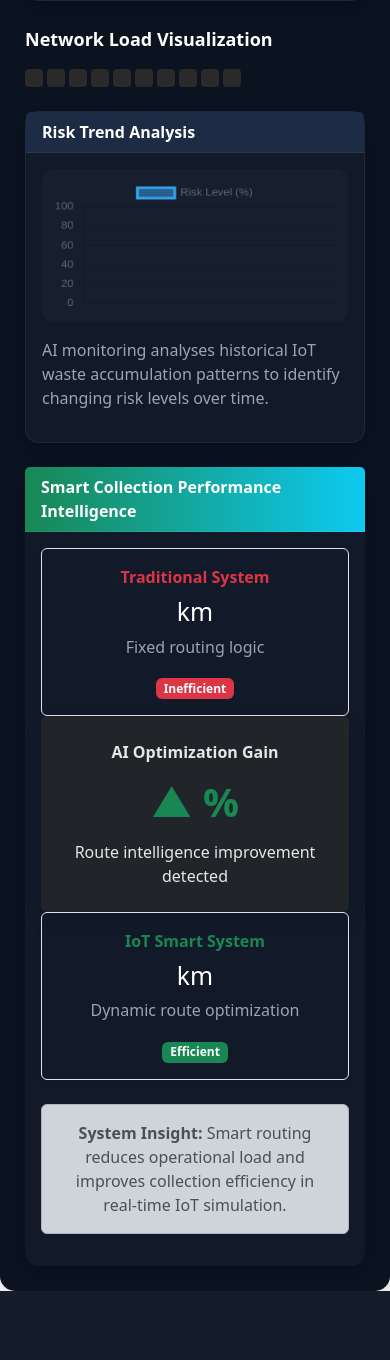
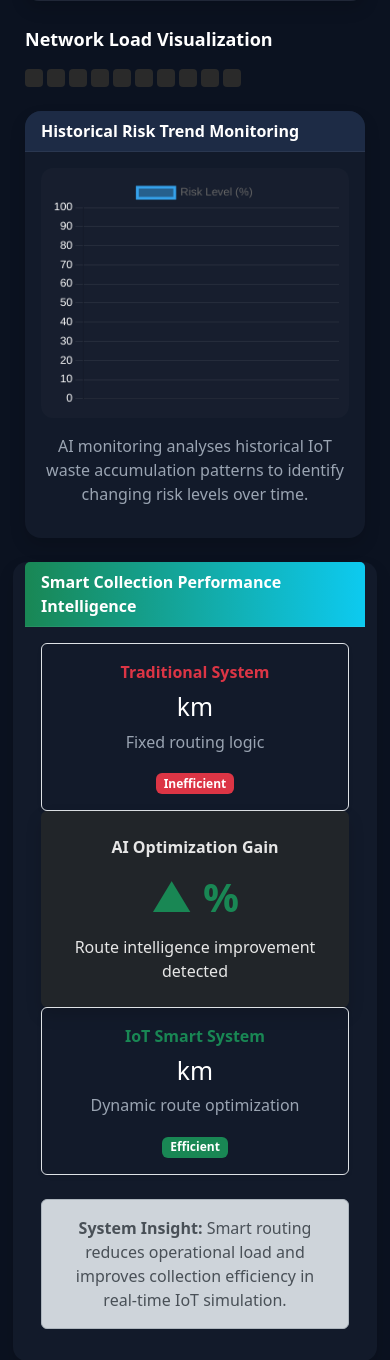
Before and after one commit to NuhaMana/smart-waste-system, a Flask app: template templates/analytics.html in a window 390 px wide. Shown: the part 1417-2777 px from the top of the page. Before the commit the page ends 2708 px from the top, so only its background shows below. Run offline with Flask 3, Linux system fonts and the light colour scheme; the template is opened without the code that fills it, so the values that code supplies are empty.

Commit message:
refined the visuals of historical risk trend monitring chart in analytics page

```diff
--- a/templates/analytics.html
+++ b/templates/analytics.html
@@ -306,20 +306,34 @@ label {
 
 <!-- RISK TREND ANALYSIS -->
 
-<div class="card shadow mt-4">
+<div class="row mt-4">
+
+    <div class="col-md-8">
+
+      <div class="card shadow border-0"
+         style="
+           background:#121a2a;
+           border-radius:16px;
+           overflow:hidden;
+         ">
 
     <div class="card-header"
          style="color:white;background:#1d2b45;">
-        Risk Trend Analysis
+        Historical Risk Trend Monitoring
     </div>
 
-    <div class="card-body">
+    <div class="card-body text-center">
 
+
+    <div style="height: 250px;">
         <canvas id="riskTrendChart"></canvas>
+    </div>
 
         <p class="mt-3 text-muted">
             AI monitoring analyses historical IoT waste accumulation patterns to identify changing risk levels over time.
         </p>
+
+    </div>
 
 </div>
 
@@ -448,27 +462,55 @@ new Chart(document.getElementById('riskTrendChart'), {
         data: {{ risk_history | tojson }},
 
         fill: true,
-            tension: 0.4
+
+        tension: 0.45,
+
+        borderWidth: 3,
+
+        pointRadius: 5,
+
+        pointHoverRadius: 8
 
     }]
     },
 
     options: {
+    responsive: true,
+    maintainAspectRatio: false,
 
-        responsive: true,
+
+    plugins: {
+        legend: {
+            display: true
+        }
+    },
 
     scales: {
 
         y: {
+            beginAtZero: true,
+            max: 100,
 
-                beginAtZero: true,
+            ticks: {
+                color: "#ffffff"
+            },
 
-                max: 100
+            grid: {
+                color: "rgba(255,255,255,0.08)"
+            }
+        },
 
+        x: {
+
+            ticks: {
+                color: "#ffffff"
+            },
+
+            grid: {
+                display: false
             }
-
         }
-
+    }
 }
 
 });
```
Lines whose indentation alone changed are shown as unchanged.
